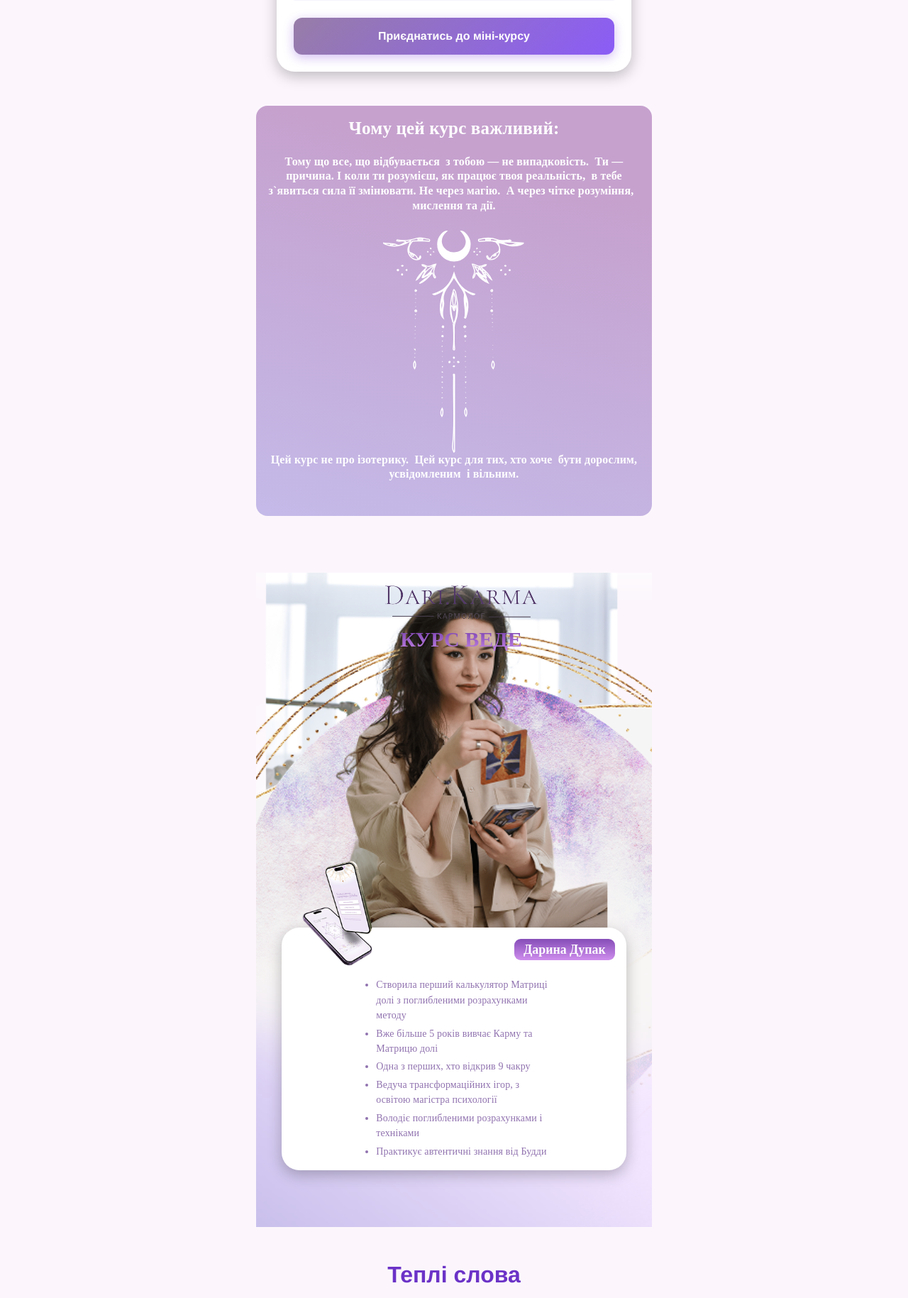
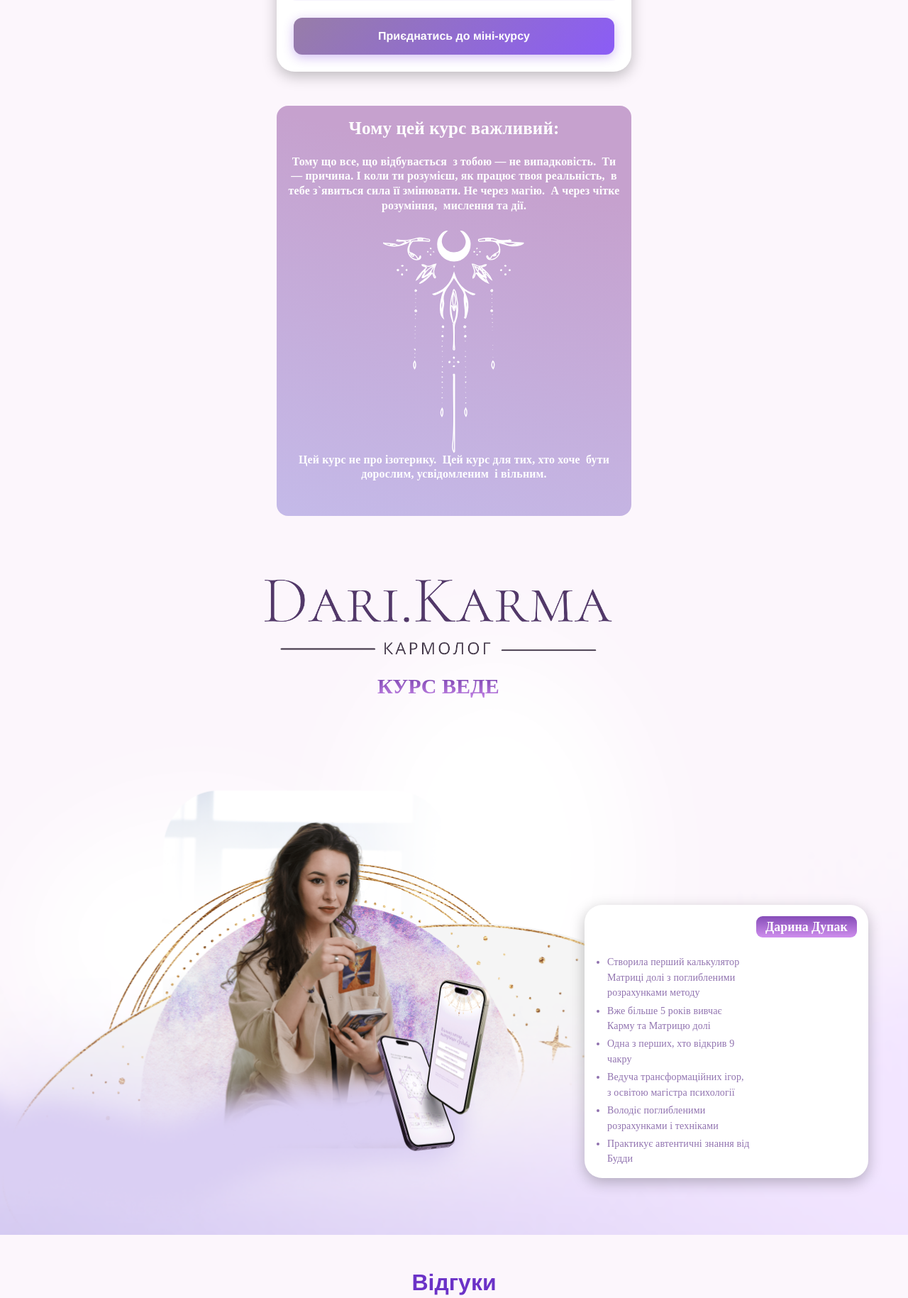
Before and after one commit to ArtemHryn/DariAdv, a Flask app: page / in a window 1280 px wide. Shown: the part 2278-4107 px from the top of the page at 71% size. Run offline with Flask 3, Linux system fonts and the light colour scheme.

Commit message:
виправлення 6, 5 секції, видалення непотрібних файлів

```diff
--- a/static/css/section5_style.css
+++ b/static/css/section5_style.css
@@ -11,3 +11,9 @@
     letter-spacing: 0.159px;
 
 }
+
+@media (min-width: 992px) {
+.adaptive_cont{
+    max-width: 500px !important;
+}
+}
--- a/static/css/section6_style.css
+++ b/static/css/section6_style.css
@@ -8,6 +8,19 @@
   padding-top: 500px;
   color: #333;
   z-index: 1;
+}
+
+@media (min-width: 992px) {
+.course-leader-section {
+    background-image: url('../images/spp_pc.png')
+}
+.carma_phone {
+    display: None !important;
+}
+.info-card {
+    max-width: 400px;
+    align-items: start !important;
+}
 }
 
 .sp_title {
@@ -48,7 +61,7 @@
 .content-wrapper {
   display: flex;
   flex-wrap: wrap;
-  justify-content: center;
+  justify-content: end;
   gap: 40px;
   align-items: center;
 }
@@ -97,3 +110,15 @@ font-weight: 500;
 line-height: 153%; /* 21.42px */
 letter-spacing: 0.14px;
 }
+
+.full-width-no-gutter {
+  padding-left: 0 !important;
+  padding-right: 0 !important;
+  margin-left: 0 !important;
+  margin-right: 0 !important;
+  width: 100vw;
+  position: relative;
+  left: 50%;
+  right: 50%;
+  transform: translateX(-50%);
+}
--- a/static/css/style.css
+++ b/static/css/style.css
@@ -81,12 +81,6 @@ background-clip: text;
 .section-row-wrapper {
   display: flex;
   flex-direction: column; /* мобілки */
-  flex-wrap: wrap;
-  gap: 2rem;
-}
-
-.section-row-wrapper section {
-  width: 100%;
 }
 
 /* Десктопи: 2 секції по 50% */
--- a/static/text_content/locales/ua.json
+++ b/static/text_content/locales/ua.json
@@ -81,7 +81,7 @@
     "under_txt": "Цей курс не про ізотерику.\u2028 Цей курс для тих, хто хоче \u2028бути дорослим, усвідомленим \u2028і вільним.\n"
   },
   "section7": {
-    "title": "Теплі слова",
+    "title": "Відгуки",
     "sub_title": "Це лиш маленька частина",
     "btn": "Дізнатись більше"
   },
--- a/templates/index.html
+++ b/templates/index.html
@@ -8,9 +8,7 @@
   {% include "sections/section2.html" %}
   {% include "sections/section3.html" %}
   {% include "sections/section4.html" %}
-  <div class="section-row-wrapper justify-content-center d-flex">
-    {% include "sections/section5.html" %}
-    {% include "sections/section6.html" %}
-  </div>
+  {% include "sections/section5.html" %}
+  {% include "sections/section6.html" %}
   {% include "sections/section7.html" %}
 {% endblock %}
--- a/templates/sections/section4.html
+++ b/templates/sections/section4.html
@@ -41,7 +41,7 @@
 
         <!-- Кнопка -->
         <div class="mb-0">
-          <a href="https://www.google.com" class="cta-button w-100">
+          <a href="https://secure.wayforpay.com/payment/saf4c28ffb341" class="cta-button w-100">
             {{texts.section4.btn}}
           </a>
         </div>
--- a/templates/sections/section5.html
+++ b/templates/sections/section5.html
@@ -1,5 +1,5 @@
 <section id="section5" style="--bs-gutter-x: 0;">
-    <div class="container">
+    <div class="container adaptive_cont">
         <div class="container6 row d-flex rounded-4 justify-content-center text-center" style="background: linear-gradient(15deg, #C4BAE9 -1.21%, #C6A1CE 80.22%);">
             <span class="title_sp6 mt-3 mb-3" style="font-size: 25px;">{{texts.section6.title}}</span>
             <span class="sub_title_sp6 mt-1 mb-2">{{texts.section6.sub_title}}</span>
@@ -7,9 +7,7 @@
                 <img src="static/images/Group.svg" alt="..." class="img-fluid">
             </div>
             <span class="under_txt_sp6 mb-5">{{texts.section6.under_txt}}</span>
-
         </div>
-
     </div>
 
 </section>
--- a/templates/sections/section6.html
+++ b/templates/sections/section6.html
@@ -1,9 +1,10 @@
-<section id="section6" >
-
+<section id="section6" class="full-width-no-gutter">
   <div class="course-leader-section mt-5">
-    <div class="d-flex justify-content-center position-absolute top-0 row">
-    <img class="sp_ico" src="static/images/sp_ico.png"/>
-    <p class="sp_title">{{texts.section5.title}}</p>
+    <div class="d-flex justify-content-center position-absolute top-0">
+      <div class="row d-flex justify-content-center">
+        <img class="sp_ico" src="static/images/sp_ico.png"/>
+        <p class="sp_title">{{texts.section5.title}}</p>
+      </div>
   </div>
     <div class="overlay-content">
     <div class="content-wrapper">
```
Also changed, not shown: templates/offer.html (deleted, +0 -62 lines), templates/privacy.html (deleted, +0 -10 lines), static/images/author_3.jpg (deleted), static/images/sp.png (deleted), static/images/spp_pc.png (added). Lines whose indentation alone changed are shown as unchanged.
